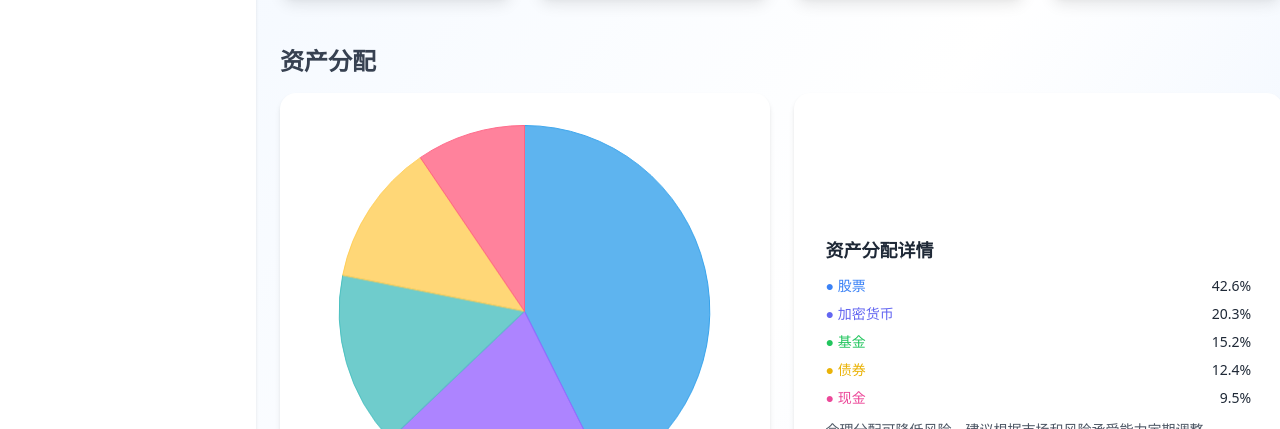
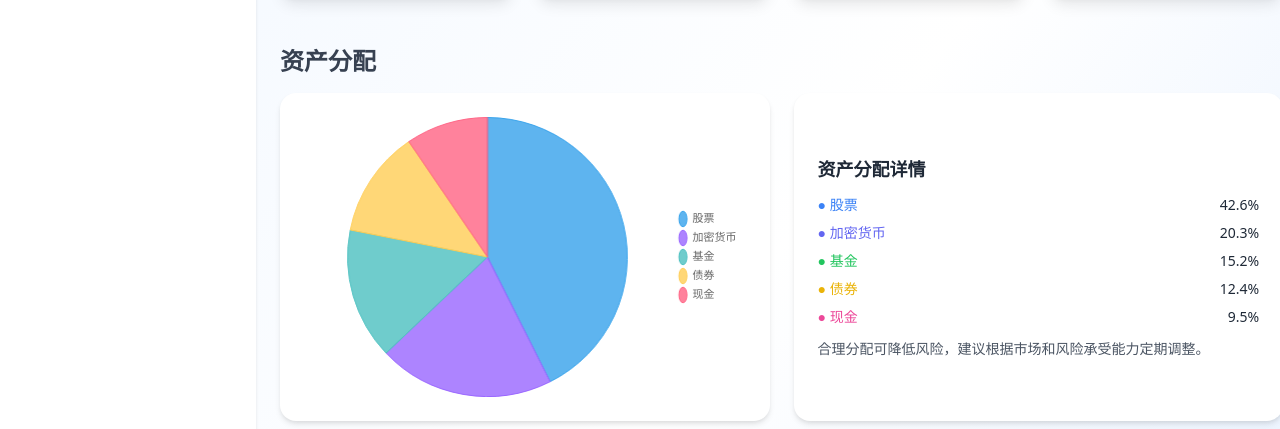
Before and after one commit to CrisBy0331/Group5, a website: page index.html in a window 1280 px wide. Shown: the part 371-800 px from the top of the page. Drawn offline with nearby package versions, Linux system fonts and the light colour scheme.

Commit message:
change pie chart size

```diff
--- a/index.html
+++ b/index.html
@@ -206,10 +206,12 @@
       <section id="allocation" class="mt-12">
         <h2 class="text-2xl font-bold text-gray-700 mb-4">资产分配</h2>
         <div class="grid grid-cols-1 md:grid-cols-2 gap-6">
-          <div class="asset-card p-8">
-            <canvas id="assetAllocationChart" height="100"></canvas>
+          <div class="asset-card p-6">
+            <div style="height: 280px; position: relative;">
+              <canvas id="assetAllocationChart"></canvas>
+            </div>
           </div>
-          <div class="asset-card p-8 flex flex-col justify-center">
+          <div class="asset-card p-6 flex flex-col justify-center">
             <h3 class="text-lg font-bold mb-3">资产分配详情</h3>
             <ul class="space-y-2 text-sm">
               <li class="flex justify-between"><span class="text-blue-500">● 股票</span><span>42.6%</span></li>
@@ -583,22 +585,28 @@
             data: assetData,
             options: {
               responsive: true,
+              maintainAspectRatio: false,
               plugins: {
                 legend: {
-                  position: 'bottom',
+                  position: 'right',
                   labels: {
                     font: {
-                      size: 12
-                    }
+                      size: 11
+                    },
+                    padding: 8,
+                    usePointStyle: true,
+                    pointStyle: 'circle',
+                    pointStyleWidth: 8,
+                    pointStyleHeight: 8
                   }
                 },
                 tooltip: {
                   backgroundColor: 'rgba(0, 0, 0, 0.8)',
                   titleFont: {
-                    size: 14
+                    size: 13
                   },
                   bodyFont: {
-                    size: 12
+                    size: 11
                   },
                   callbacks: {
                     label: function (context) {
```
